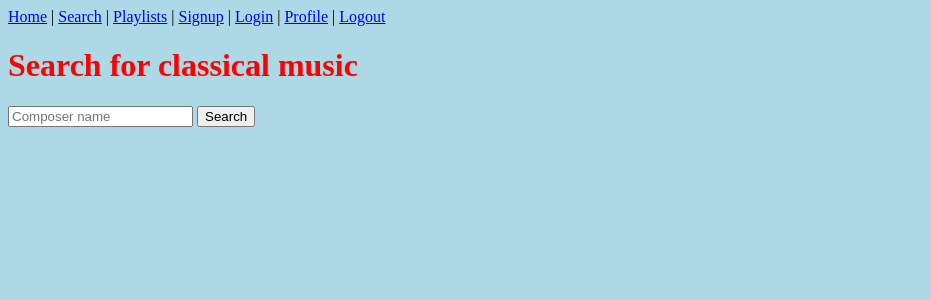
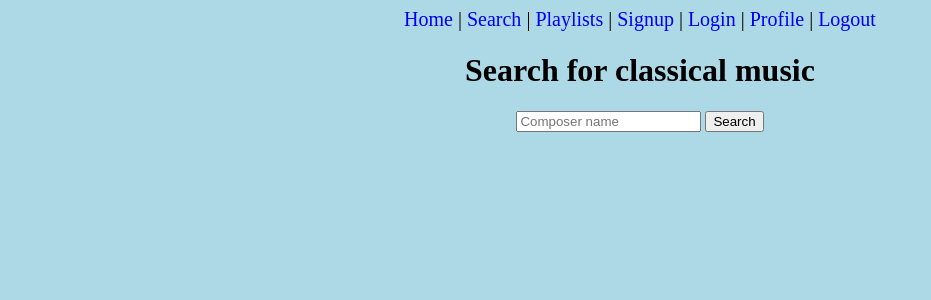
Before and after one commit to Adrianna87/classical, a Flask app: page /search in a window 1280 px wide. Shown: the top 300 px of the page, without its empty margins (0-931 px from the left). Run offline with Flask 2, Linux system fonts and the light colour scheme.

Commit message:
fixing things. should have branched

```diff
--- a/app.py
+++ b/app.py
@@ -153,9 +153,13 @@ def search_composers():
 
     resp = requests.get(url)
     info = resp.json()
-    composer_info = info['composers']
+    status = info['status']['success']
+    if status == "true":
+        composer_info = info['composers']
+    else:
+        composer_info = None
 
-    return render_template("search.html", info=composer_info)
+    return render_template("search.html", info=info, status=status, composer_info=composer_info)
 
 
 @app.route('/composer/<int:composer_id>')
@@ -203,15 +207,17 @@ def add_favorite(work_id):
     url = f"{API_BASE_URL}/work/detail/{work}.json"
     resp = requests.get(url)
     info = resp.json()
+    composer_id = info['composer']['id']
     favorite = Favorite(user_id=g.user.id,
                         composer_id=info['composer']['id'],
                         opus_work_id=info['work']['id'],
                         title=info['work']['title'],
-                        genre=info['work']['genre'])
+                        genre=info['work']['genre'],
+                        epoch=info['composer']['epoch'])
     db.session.add(favorite)
     db.session.commit()
 
-    return redirect('/playlists')
+    return redirect(f"/composer/{composer_id}")
 
 ##########
 # User routes
--- a/static/app.css
+++ b/static/app.css
@@ -1,6 +1,36 @@
 body {
-  background-color: lightblue
+  background-color: lightblue;
 }
+
+a {
+  text-decoration: none;
+}
+a:hover {
+  color: whitesmoke;
+}
+
 h1{
-  color:red
+  text-align: center;
 }
+h2{
+  text-align: center;
+}
+nav{
+  text-align: center;
+}
+.topnav{
+  font-size: 20px;
+}
+
+#search-form{
+  text-align: center;
+}
+
+#composer-list{
+  text-align: center;
+}
+#works-list{
+  margin: auto;
+  width: 1000px;
+  text-align:center;
+}
--- a/templates/base.html
+++ b/templates/base.html
@@ -6,7 +6,7 @@
   <meta http-equiv="X-UA-Compatible" content="IE=edge">
   <meta name="viewport" content="width=device-width, initial-scale=1.0">
   <title>{% block title %}Classical{% endblock %}</title>
-  <link href="static/app.css" rel="stylesheet">
+  <link href="/static/app.css" rel="stylesheet" type="text/css">
   <script src="https://unpkg.com/jquery"></script>
 </head>
 
--- a/templates/composer.html
+++ b/templates/composer.html
@@ -15,7 +15,7 @@
   <ul id="works">
     {% for title in works %}
     <li>
-      <form action="/addfavorite/{{title['id']}}">
+      <form name="addToPlaylist" action="/addfavorite/{{title['id']}}">
         {{title['title']}} - {{title['genre']}}
         <button>Add to playlist</button>
       </form>
--- a/templates/search.html
+++ b/templates/search.html
@@ -13,13 +13,15 @@ Search
   <input id="search" type="text" name="search" placeholder="Composer name">
   <button>Search</button>
 </form>
-{% if info %}
-<div id=composer-list>
+<div id="composer-list">
+  {% if status == "false" %}
+  {{info['status']['error']}}
+  {% elif status == "true" %}
   <ul id="composers">
-    {% for name in info %}
+    {% for name in composer_info %}
     <li><a href="/composer/{{name['id']}}" id="{{name['id']}}">{{name['complete_name']}}</a></li>
     {% endfor %}
   </ul>
+  {% endif %}
 </div>
-{% endif %}
 {% endblock %}
```
Also changed, not shown: models.py (+5 -5 lines), static/app.js (+0 -15 lines).
